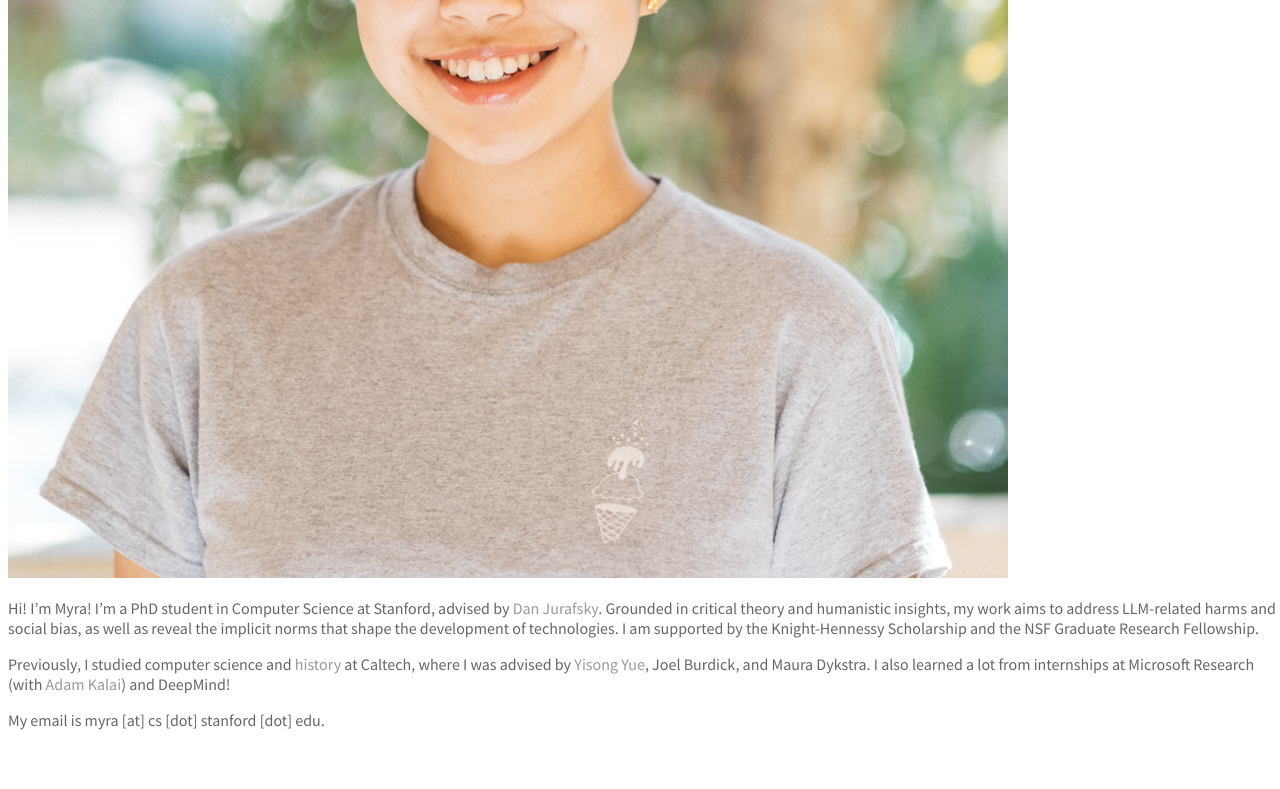
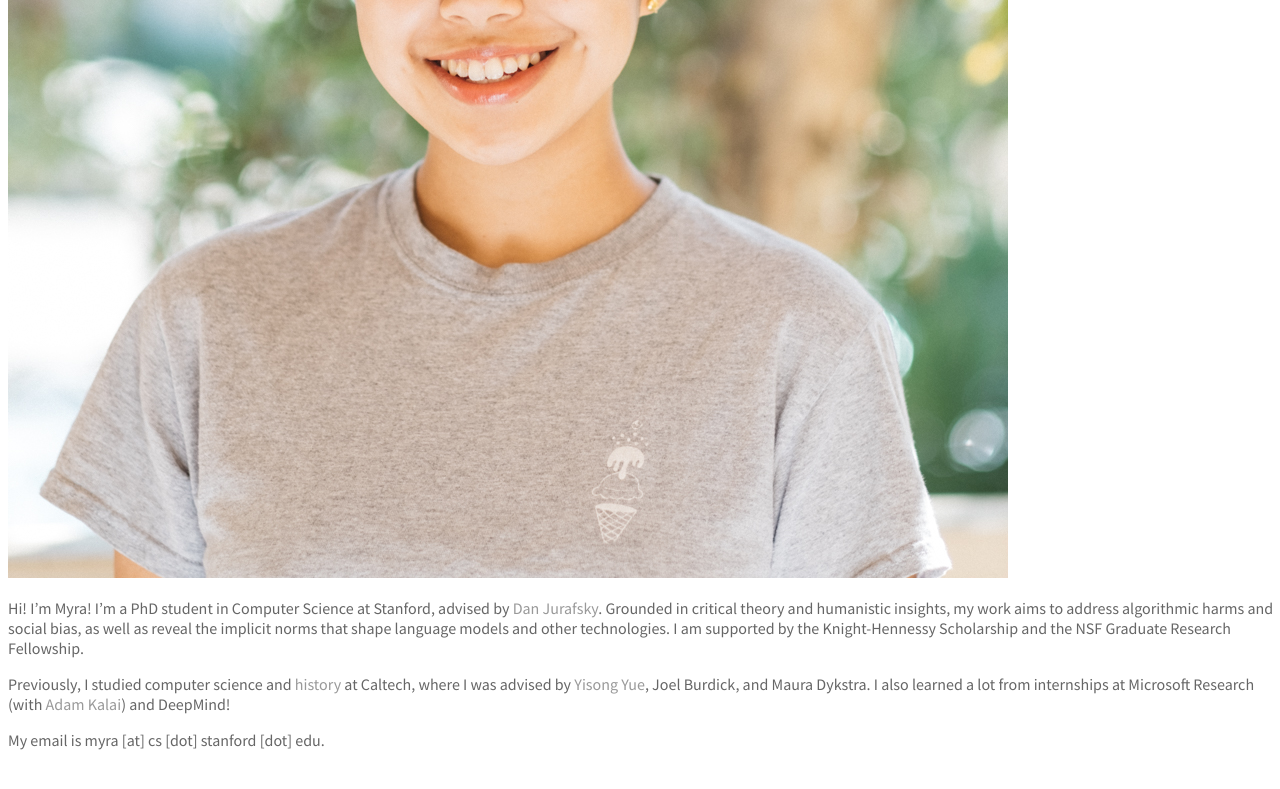
Before and after one commit to myracheng/myracheng.github.io, a Jekyll site: the page built from index.md, in a window 1280 px wide and 900 px high, scrolled down 745 px. Shown: the top 789 px of the window. Built offline with Jekyll 4.4.1, drawn with Linux system fonts in a browser that asks for light colours; some web fonts are replaced; our own code applies the rules of GitHub Pages for plain Markdown files.

Commit message:
Update index.md

```diff
--- a/index.md
+++ b/index.md
@@ -6,7 +6,7 @@ layout: default
 
 <img class="profile-picture" src="imgs/me.jpg">
 
-Hi! I'm Myra! I'm a PhD student in Computer Science at Stanford, advised by <a href="https://web.stanford.edu/~jurafsky">Dan Jurafsky</a>. Grounded in critical theory and humanistic insights, my work aims to address LLM-related harms and social bias, as well as reveal the implicit norms that shape the development of technologies. I am supported by the Knight-Hennessy Scholarship and the NSF Graduate Research Fellowship.
+Hi! I'm Myra! I'm a PhD student in Computer Science at Stanford, advised by <a href="https://web.stanford.edu/~jurafsky">Dan Jurafsky</a>. Grounded in critical theory and humanistic insights, my work aims to address algorithmic harms and social bias, as well as reveal the implicit norms that shape language models and other technologies. I am supported by the Knight-Hennessy Scholarship and the NSF Graduate Research Fellowship.
 
 Previously, I studied computer science and <a href="https://thesis.library.caltech.edu/14990/">history</a> at Caltech, where I was advised by <a href="http://www.yisongyue.com/">Yisong Yue</a>, Joel Burdick, and Maura Dykstra. I also learned a lot from internships at Microsoft Research (with <a href='https://kal.ai/'>Adam Kalai</a>) and DeepMind!
 
```
